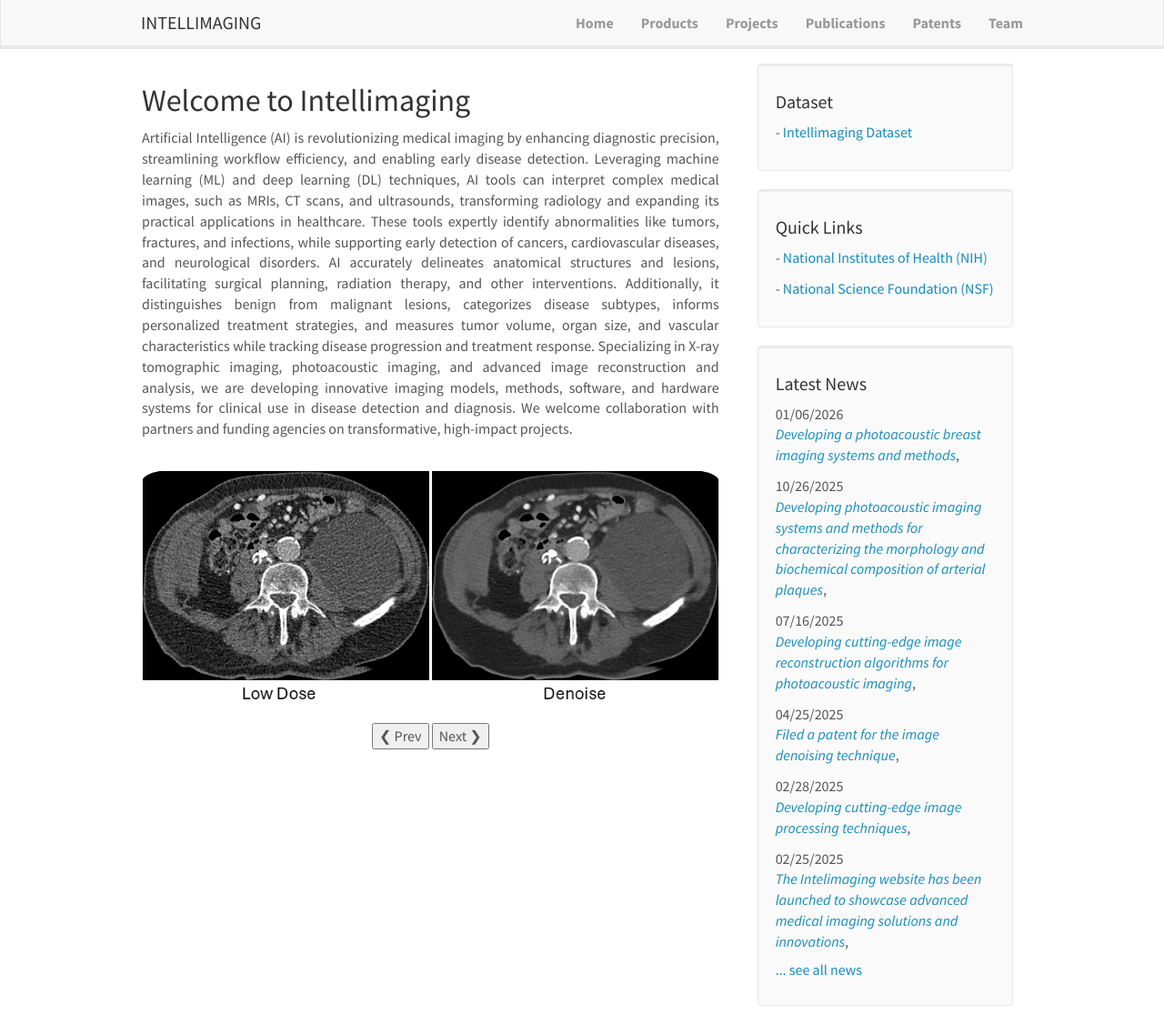
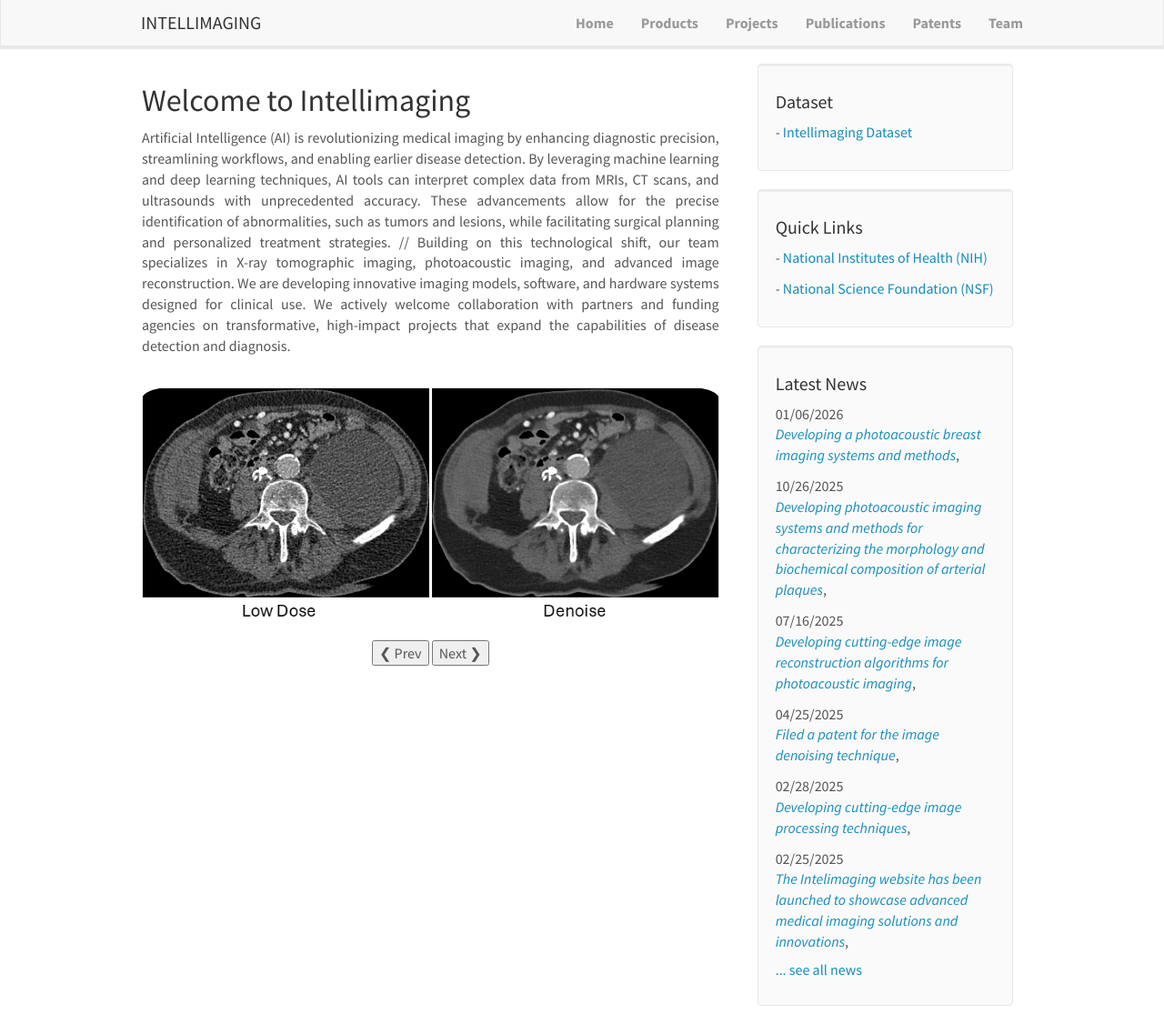
Before and after one commit to intellimaging/intellimaging.github.io, a Jekyll site: the page built from _pages/home.md, in a window 1280 px wide and 1126 px high. Shown: the whole window at 91% size. Built offline with Jekyll 4.4.1, drawn with Linux system fonts in a browser that asks for light colours.

Commit message:
Update home.md

```diff
--- a/_pages/home.md
+++ b/_pages/home.md
@@ -71,7 +71,9 @@ permalink: /
 </head>
 
 <body>
-<p style="text-align: justify;">Artificial Intelligence (AI) is revolutionizing medical imaging by enhancing diagnostic precision, streamlining workflow efficiency, and enabling early disease detection. Leveraging machine learning (ML) and deep learning (DL) techniques, AI tools can interpret complex medical images, such as MRIs, CT scans, and ultrasounds, transforming radiology and expanding its practical applications in healthcare. These tools expertly identify abnormalities like tumors, fractures, and infections, while supporting early detection of cancers, cardiovascular diseases, and neurological disorders. AI accurately delineates anatomical structures and lesions, facilitating surgical planning, radiation therapy, and other interventions. Additionally, it distinguishes benign from malignant lesions, categorizes disease subtypes, informs personalized treatment strategies, and measures tumor volume, organ size, and vascular characteristics while tracking disease progression and treatment response. Specializing in X-ray tomographic imaging, photoacoustic imaging, and advanced image reconstruction and analysis, we are developing innovative imaging models, methods, software, and hardware systems for clinical use in disease detection and diagnosis. We welcome collaboration with partners and funding agencies on transformative, high-impact projects.</p>
+<p style="text-align: justify;"> Artificial Intelligence (AI) is revolutionizing medical imaging by enhancing diagnostic precision, streamlining workflows, and enabling earlier disease detection. By leveraging machine learning and deep learning techniques, AI tools can interpret complex data from MRIs, CT scans, and ultrasounds with unprecedented accuracy. These advancements allow for the precise identification of abnormalities, such as tumors and lesions, while facilitating surgical planning and personalized treatment strategies.
+//
+Building on this technological shift, our team specializes in X-ray tomographic imaging, photoacoustic imaging, and advanced image reconstruction. We are developing innovative imaging models, software, and hardware systems designed for clinical use. We actively welcome collaboration with partners and funding agencies on transformative, high-impact projects that expand the capabilities of disease detection and diagnosis.</p>
 <br>
 <div class="image-gallery">
      <a href="#" onclick="openModal('{{ site.url }}{{ site.baseurl }}/images/Slide1.PNG', 'Image1')">
```
